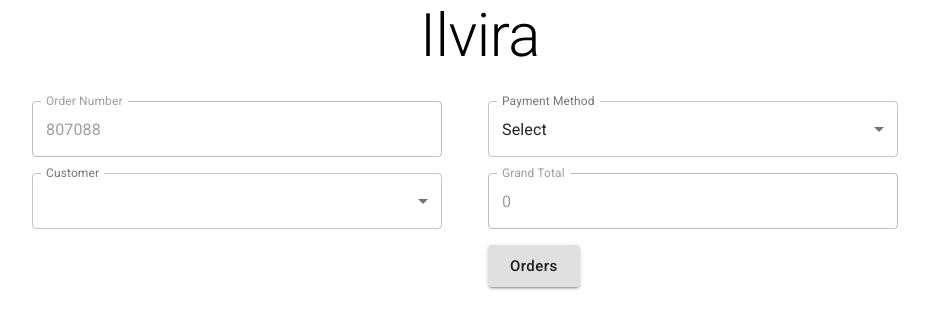
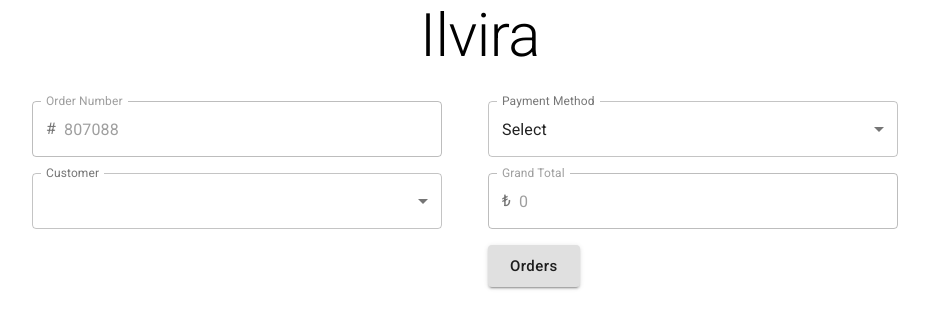
Before and after one commit to NisanurBulut/Ilvira, a React (Create React App) app in the folder IlviraAPP/: page / in a window 1280 px wide. Shown: the top 328 px of the page, without its empty margins (160-1089 px from the left). Built offline with nearby package versions, Linux system fonts and the light colour scheme.

Commit message:
implemented InputAdornment

```diff
--- a/IlviraAPP/src/components/Order/OrderForm.js
+++ b/IlviraAPP/src/components/Order/OrderForm.js
@@ -1,5 +1,5 @@
-import { Grid } from '@material-ui/core';
 import React from 'react';
+import { Grid, InputAdornment } from '@material-ui/core';
 import Form from '../../layouts/Form';
 import { Input, Select, Button } from '../../controls';
 
@@ -22,6 +22,7 @@
               label="Order Number"
               name="orderNumber"
               value={values.orderNumber}
+              InputProps={{ startAdornment:<InputAdornment position="start">#</InputAdornment> }}
             />
             <Select
               label="Customer"
@@ -48,6 +49,7 @@
               label="Grand Total"
               name="gTotal"
               value={values.gTotal}
+              InputProps={{ startAdornment:<InputAdornment position="start">₺</InputAdornment> }}
             />
 
             <Button size="large">Orders</Button>
```
